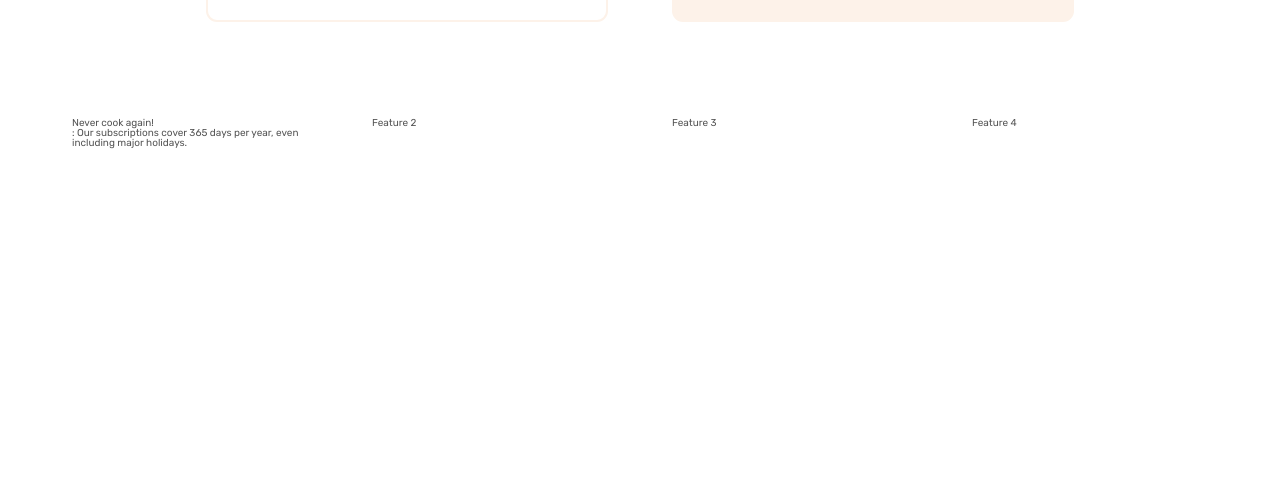
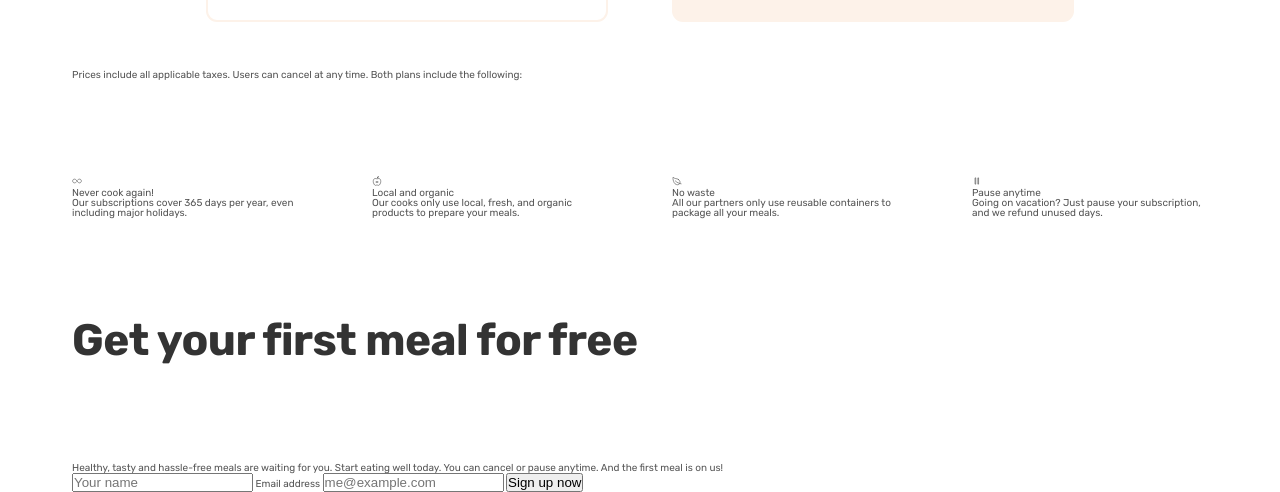
Before and after one commit to AhmedTElKodsh/Omnifood, a plain HTML site: page index.html in a window 1280 px wide. Shown: the part 5561-6053 px from the top of the page. Before the commit the page ends 5805 px from the top, so only its background shows below. Drawn offline with nearby package versions, Linux system fonts and the light colour scheme.

Commit message:
Update index.html

```diff
--- a/index.html
+++ b/index.html
@@ -413,7 +413,7 @@
           </h2>
         </div>
 
-        <div class="container grid grid--2-cols">
+        <div class="container grid grid--2-cols margin-bottom-md">
           <div class="pricing-plan pricing-plan--starter">
             <header class="plan-header">
               <p class="plan-name">Starter</p>
@@ -472,15 +472,73 @@
           </div>
         </div>
 
+        <div class="container grid">
+          <aside class="plan-details">
+            Prices include all applicable taxes. Users can cancel at any time.
+            Both plans include the following:
+          </aside>
+        </div>
         <div class="container grid grid--4-cols">
           <div class="feature">
+            <ion-icon class="feature-icon" name="infinite-outline"></ion-icon>
             <p class="feature-title">Never cook again!</p>
-            : Our subscriptions cover 365 days per year, even including major
-            holidays.
+            <p class="feature-text">
+              Our subscriptions cover 365 days per year, even including major
+              holidays.
+            </p>
           </div>
-          <div class="feature">Feature 2</div>
-          <div class="feature">Feature 3</div>
-          <div class="feature">Feature 4</div>
+          <div class="feature">
+            <ion-icon class="feature-icon" name="nutrition-outline"></ion-icon>
+            <p class="feature-title">Local and organic</p>
+            <p class="feature-text">
+              Our cooks only use local, fresh, and organic products to prepare
+              your meals.
+            </p>
+          </div>
+          <div class="feature">
+            <ion-icon class="feature-icon" name="leaf-outline"></ion-icon>
+            <p class="feature-title">No waste</p>
+            <p class="feature-text">
+              All our partners only use reusable containers to package all your
+              meals.
+            </p>
+          </div>
+          <div class="feature">
+            <ion-icon class="feature-icon" name="pause-outline"></ion-icon>
+            <p class="feature-title">Pause anytime</p>
+            <p class="feature-text">
+              Going on vacation? Just pause your subscription, and we refund
+              unused days.
+            </p>
+          </div>
+        </div>
+      </section>
+
+      <section class="section-cta">
+        <div class="container">
+          <div class="cta">
+            <div class="cta-text-box">
+              <h2 class="heading-secondary">Get your first meal for free</h2>
+              <p class="cta-text">
+                Healthy, tasty and hassle-free meals are waiting for you. Start
+                eating well today. You can cancel or pause anytime. And the
+                first meal is on us!
+              </p>
+
+              <form class="cta-form" action="#">
+                <label></label>
+                <input id="full-name" type="text" placeholder="Your name">
+                <label>Email address</label>
+                <input id="email" type="email" placeholder="me@example.com">
+                <button class="btn">Sign up now</button>
+              </form>
+            </div>
+            <div
+              class="cta-img-box"
+              role="img"
+              aria-label="Woman enjoying food"
+            ></div>
+          </div>
         </div>
       </section>
     </main>
```
